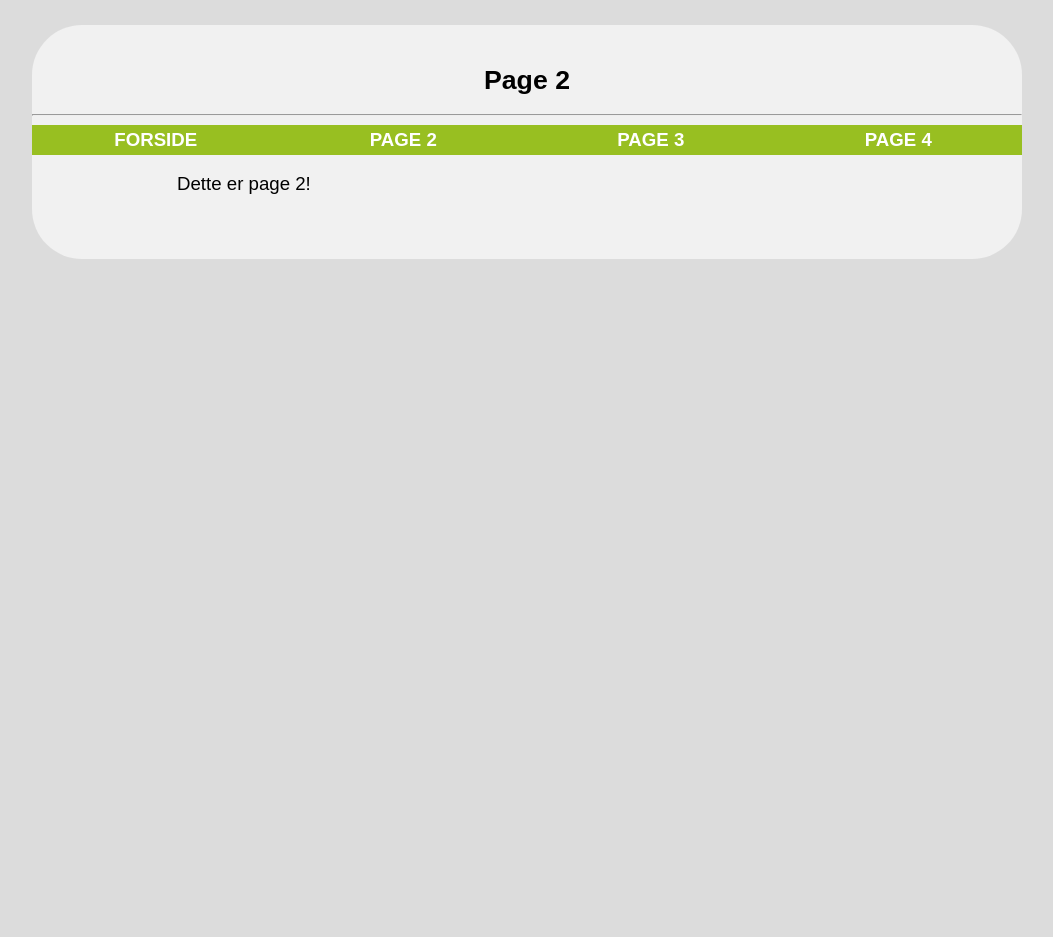
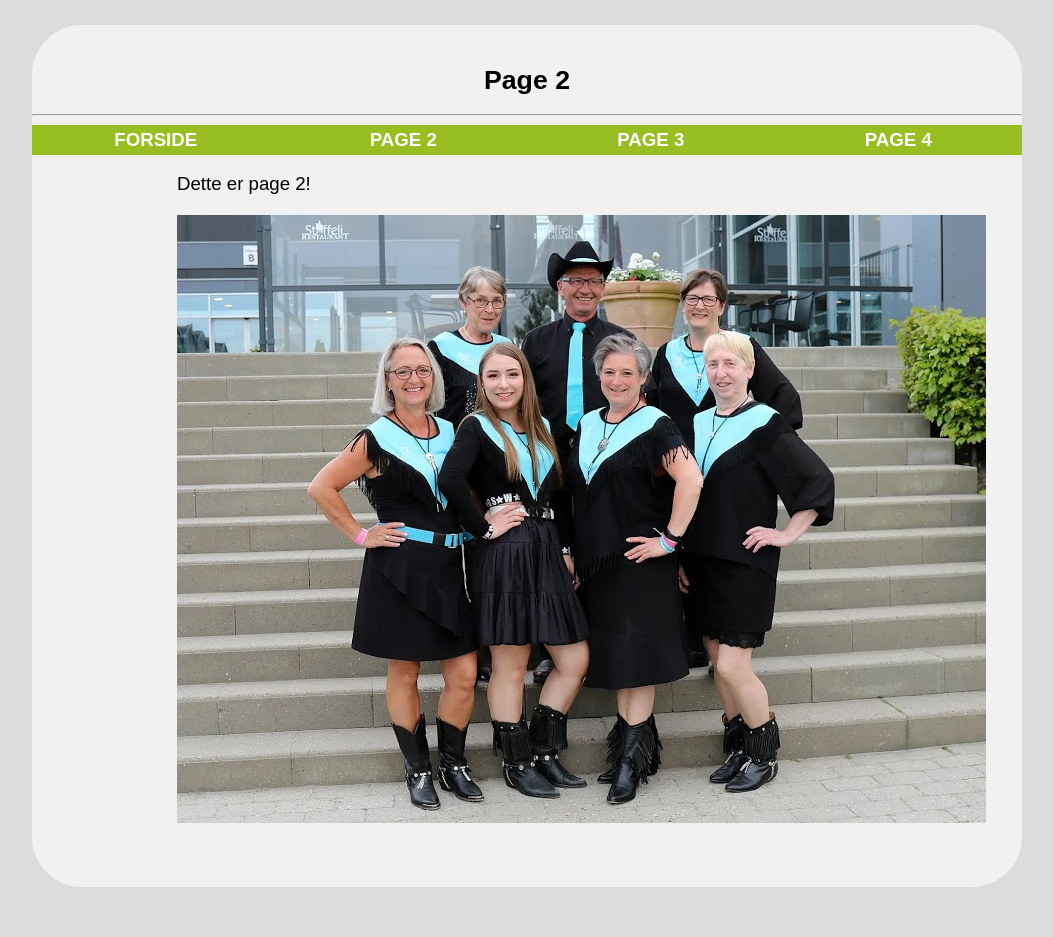
Before and after one commit to lonemathiasen/lonemathiasen.github.io, a Jekyll site: the page built from page2.md, in a window 1280 px wide. Shown: the whole page, without its empty margins (113-1166 px from the left). Built offline with Jekyll 4.4.1, drawn with Linux system fonts in a browser that asks for light colours; before the commit the page ends 900 px from its top, so only the background shows below that.

Commit message:
Test billede

```diff
--- a/page2.md
+++ b/page2.md
@@ -4,3 +4,5 @@ title: Page 2
 description: Awesome description here
 ---
 Dette er page 2!
+
+![Skærbæk 2018](/assets/Skærbæk 2018(hold1).jpg)
```
